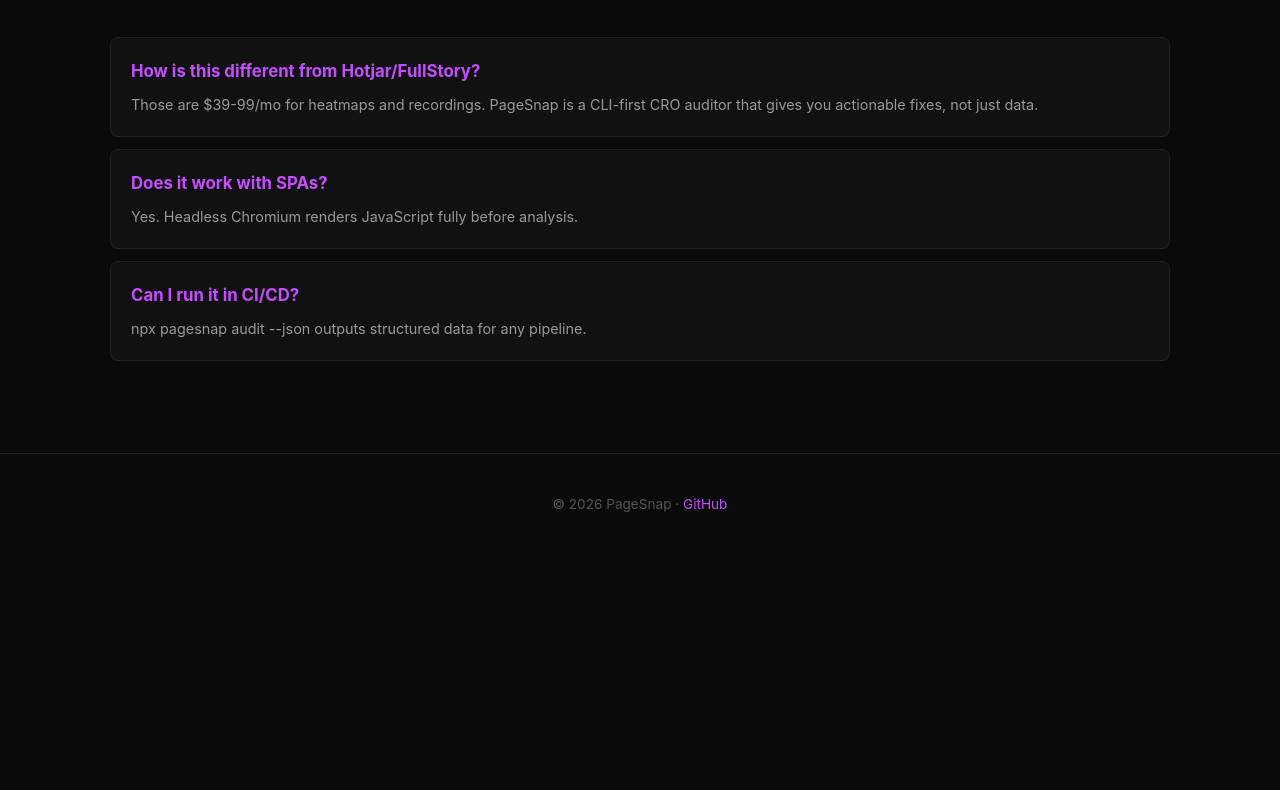
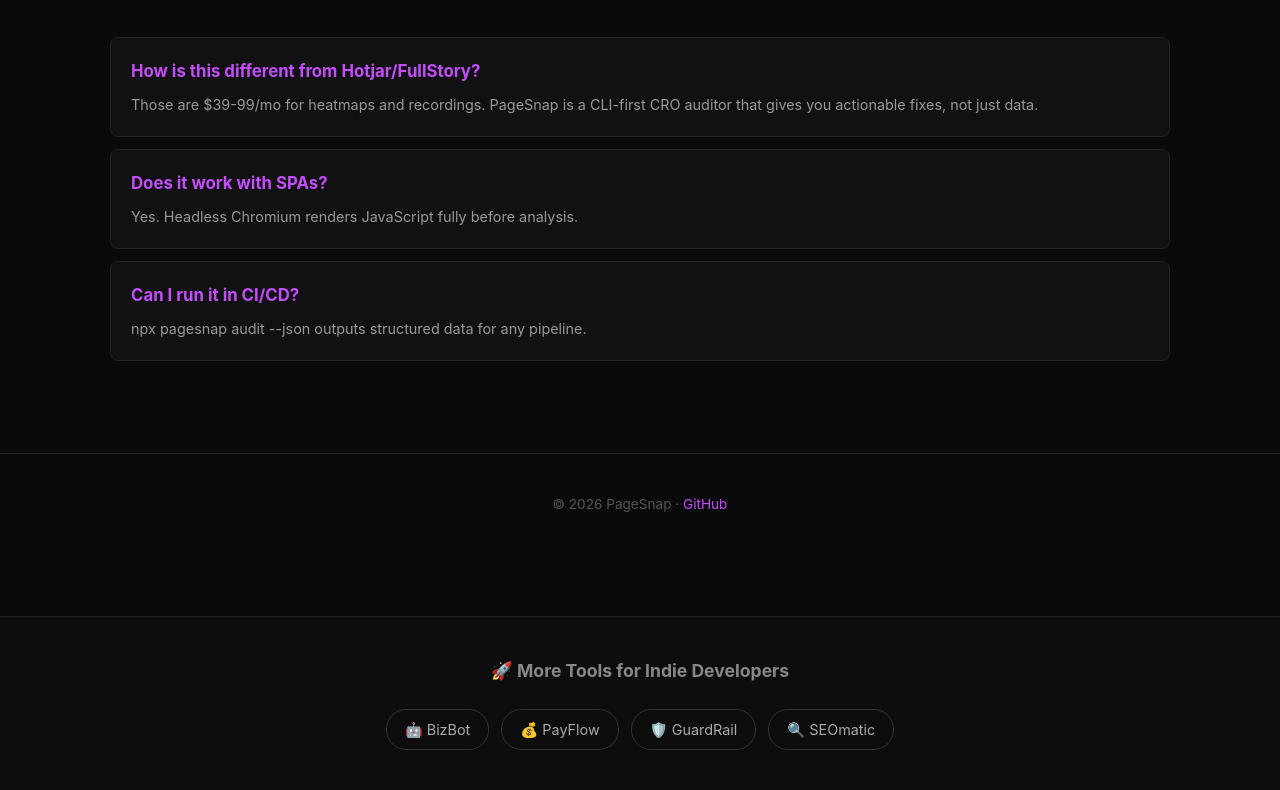
Before and after one commit to xiaohou2503687-design/pagesnap, a website: page docs/index.html in a window 1280 px wide. Shown: the part 2298-3088 px from the top of the page. Before the commit the page ends 2854 px from the top, so only its background shows below. Drawn offline with Linux system fonts and the light colour scheme.

Commit message:
Add cross-promo links to all tools

```diff
--- a/docs/index.html
+++ b/docs/index.html
@@ -92,4 +92,22 @@
 <div class="faq-item"><h3>Can I run it in CI/CD?</h3><p>npx pagesnap audit --json outputs structured data for any pipeline.</p></div>
 </div></section>
 <footer><div class="container"><p>© 2026 PageSnap · <a href="https://github.com/xiaohou2503687-design/pagesnap">GitHub</a></p></div></footer>
+
+<!-- Cross-promo footer -->
+<style>
+.cross-promo { background:#0d0d0d; border-top:1px solid #222; padding:40px 20px; margin-top:60px; }
+.cross-promo h3 { text-align:center; color:#888; font-size:1.1em; margin-bottom:24px; }
+.cross-links { display:flex; flex-wrap:wrap; justify-content:center; gap:12px; max-width:900px; margin:0 auto; }
+.cross-link { display:inline-block; padding:8px 18px; border:1px solid #333; border-radius:20px; color:#aaa; text-decoration:none; font-size:.9em; transition:all .2s; }
+.cross-link:hover { border-color:#666; color:#fff; }
+</style>
+<div class="cross-promo">
+<h3>🚀 More Tools for Indie Developers</h3>
+<div class="cross-links">
+<a class='cross-link' href='https://xiaohou2503687-design.github.io/bizbot/'>🤖 BizBot</a>
+<a class='cross-link' href='https://xiaohou2503687-design.github.io/payflow/'>💰 PayFlow</a>
+<a class='cross-link' href='https://xiaohou2503687-design.github.io/guardrail/'>🛡️ GuardRail</a>
+<a class='cross-link' href='https://xiaohou2503687-design.github.io/seomatic/'>🔍 SEOmatic</a>
+</div>
+</div>
 </body></html>
```
